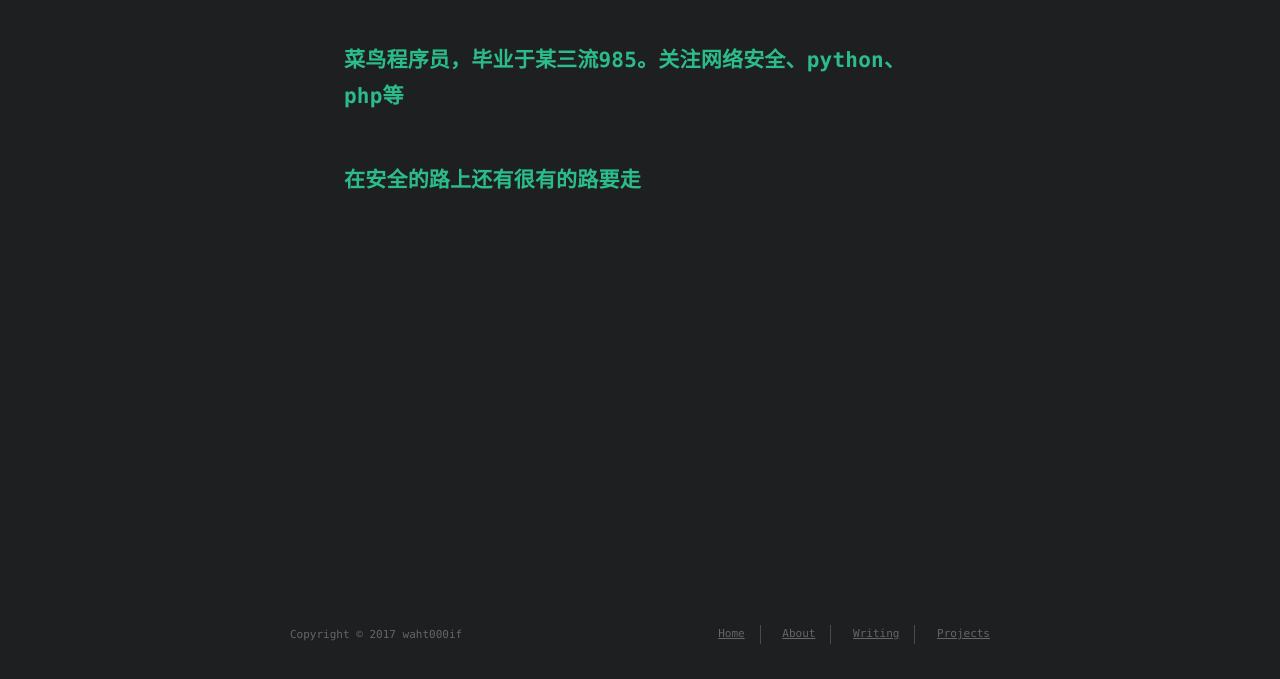
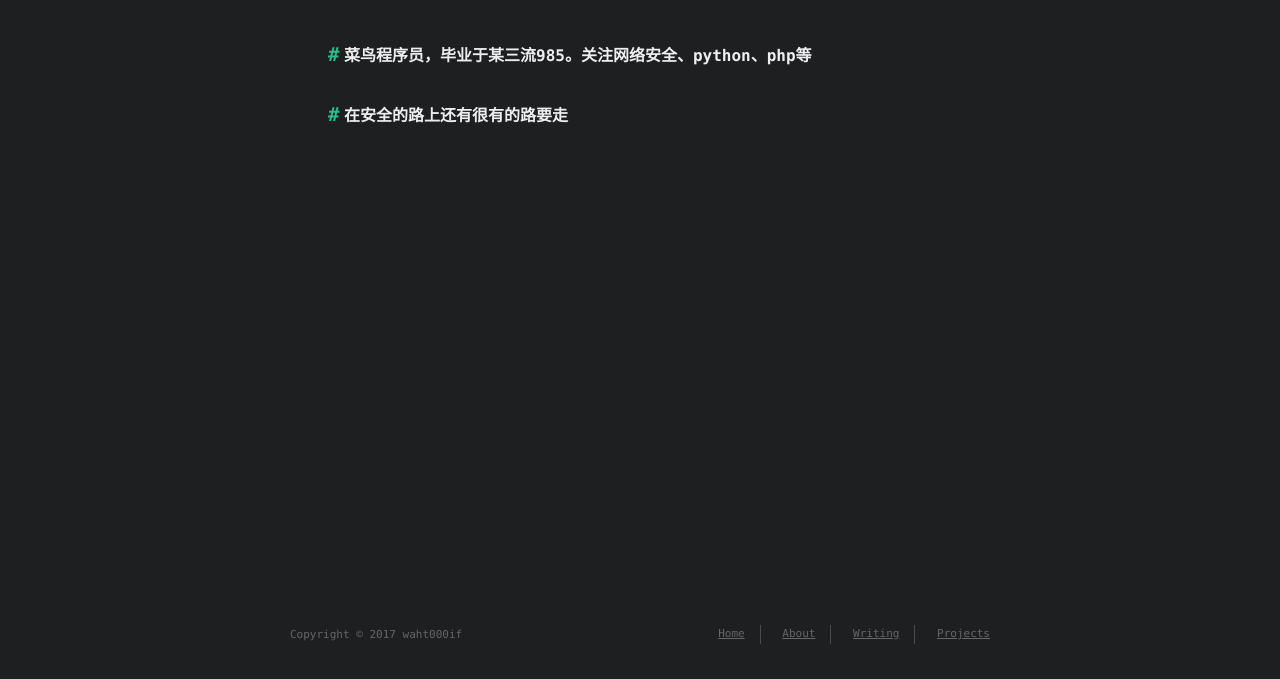
Before and after one commit to wha000tif/wha000tif.github.io, a plain HTML site: page about/index.html in a window 1280 px wide. Shown: the part 127-806 px from the top of the page. Drawn offline with Linux system fonts and the light colour scheme; a web font is replaced by a local one.

Commit message:
Site updated: 2017-07-19 19:05:39

```diff
--- a/about/index.html
+++ b/about/index.html
@@ -13,7 +13,7 @@
 <meta property="og:site_name" content="waht000if">
 <meta property="og:description" content="菜鸟程序员，毕业于某三流985。关注网络安全、python、php等在安全的路上还有很有的路要走">
 <meta property="og:locale" content="zh-Hans">
-<meta property="og:updated_time" content="2017-07-19T11:03:13.066Z">
+<meta property="og:updated_time" content="2017-07-19T11:05:10.447Z">
 <meta name="twitter:card" content="summary">
 <meta name="twitter:title" content="&#39;about&#39;">
 <meta name="twitter:description" content="菜鸟程序员，毕业于某三流985。关注网络安全、python、php等在安全的路上还有很有的路要走">
@@ -84,7 +84,7 @@
 
 
   <div class="content" itemprop="articleBody">
-    <h1 id="菜鸟程序员，毕业于某三流985。关注网络安全、python、php等"><a href="#菜鸟程序员，毕业于某三流985。关注网络安全、python、php等" class="headerlink" title="菜鸟程序员，毕业于某三流985。关注网络安全、python、php等"></a>菜鸟程序员，毕业于某三流985。关注网络安全、python、php等</h1><h1 id="在安全的路上还有很有的路要走"><a href="#在安全的路上还有很有的路要走" class="headerlink" title="在安全的路上还有很有的路要走"></a>在安全的路上还有很有的路要走</h1>
+    <h2 id="菜鸟程序员，毕业于某三流985。关注网络安全、python、php等"><a href="#菜鸟程序员，毕业于某三流985。关注网络安全、python、php等" class="headerlink" title="菜鸟程序员，毕业于某三流985。关注网络安全、python、php等"></a>菜鸟程序员，毕业于某三流985。关注网络安全、python、php等</h2><h2 id="在安全的路上还有很有的路要走"><a href="#在安全的路上还有很有的路要走" class="headerlink" title="在安全的路上还有很有的路要走"></a>在安全的路上还有很有的路要走</h2>
   </div>
 </article>
 
```
